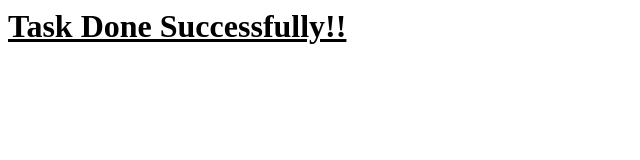
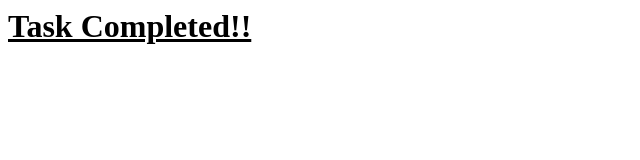
Before and after one commit to sanket3122/k8s-jenkins, a plain HTML site: page index.html in a window 1280 px wide. Shown: the whole page, without its empty margins (0-640 px from the left). Drawn offline with Linux system fonts and the light colour scheme.

Commit message:
Update index.html

```diff
--- a/index.html
+++ b/index.html
@@ -3,6 +3,6 @@
 <title>
 </title>
 <body>
-<u><h1>Task Done Successfully!!</h1></u><br>
+<u><h1>Task Completed!!</h1></u><br>
 </body>
 </html>
```
